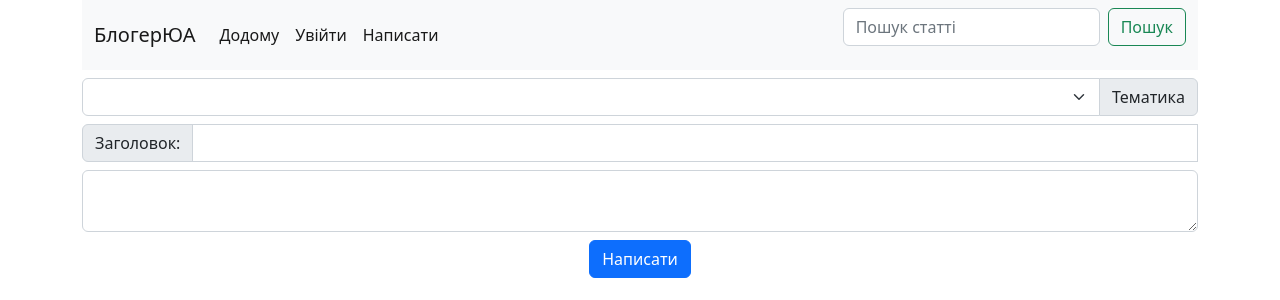
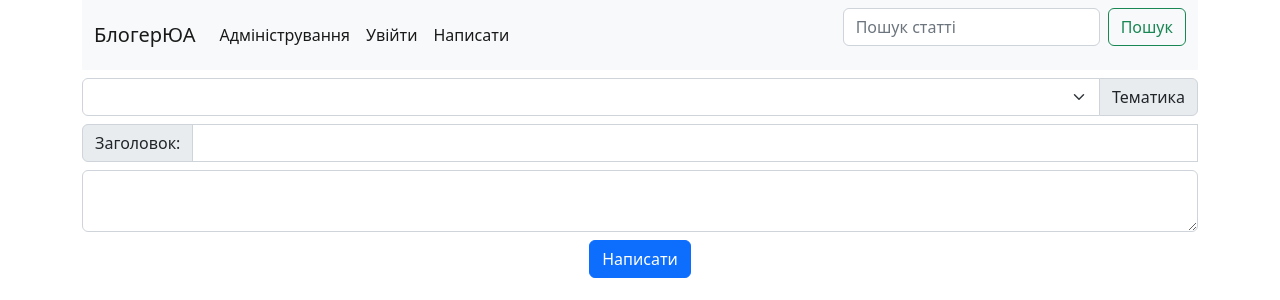
Before and after one commit to OlehKrupa/Blog.loc, a PHP site: page /add_topic.php in a window 1280 px wide. Shown: the top 300 px of the page. Run offline with PHP 8.4, Linux system fonts and the light colour scheme; a user stored in the database is signed in; data that the repository does not hold is empty.

Commit message:
Update header.php

```diff
--- a/templates/partials/header.php
+++ b/templates/partials/header.php
@@ -13,22 +13,22 @@
     <div class="container text-center">
         <nav class="navbar navbar-expand-lg bg-light mb-2">
             <div class="container-fluid">
-                <a class="navbar-brand" id="blog" name="blog" type="submit">БлогерЮА</a>
+                <a class="navbar-brand" id="blog" name="blog" type="submit" href="blog.php">БлогерЮА</a>
                 <button class="navbar-toggler" type="button" data-bs-toggle="collapse" data-bs-target="#navbarSupportedContent" aria-controls="navbarSupportedContent" aria-expanded="false" aria-label="Toggle navigation">
                     <span class="navbar-toggler-icon"></span>
                 </button>
                 <div class="collapse navbar-collapse" id="navbarSupportedContent">
                     <ul class="navbar-nav me-auto">
                         <li class="nav-item">
-                            <a class="nav-link active" aria-current="page" href="index.php">Додому</a>
+                            <a class="nav-link active" aria-current="page" href="index.php"><?php if ($_SESSION['user_role']==='admin') echo "Адміністрування"; else echo "Додому";?></a>
                         </li>
 
                         <li class="nav-item">
-                                <a class="nav-link active" aria-current="page" href="login.php">Увійти</a>
+                            <a class="nav-link active" aria-current="page" href="login.php">Увійти</a>
                         </li>
 
                         <li class="nav-item">
-                                <a class="nav-link active" aria-current="page" href="new_topic.php">Написати</a>
+                            <a class="nav-link active" aria-current="page" href="new_topic.php">Написати</a>
                         </li>
                     </ul>
 
```
